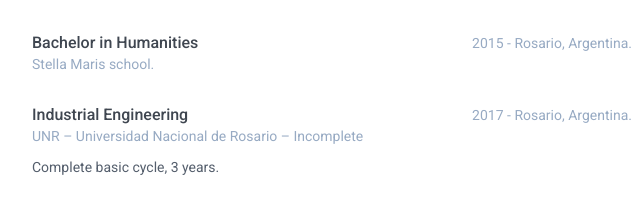
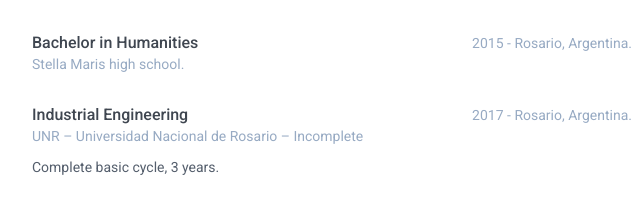
Before and after one commit to chapaman98/chapaman98.github.io, a plain HTML site: page index.html in a window 1280 px wide. Shown: the part 421-626 px from the top of the page, 188-828 px from the left. Drawn offline with Linux system fonts and the light colour scheme.

Commit message:
correccion

```diff
--- a/index.html
+++ b/index.html
@@ -111,7 +111,7 @@
                             <h3 class="job-title">Bachelor in Humanities</h3>
                             <div class="time">2015 - Rosario, Argentina.</div>
                         </div><!--//upper-row-->
-                        <div class="company">Stella Maris school. </div>
+                        <div class="company">Stella Maris high school. </div>
                     </div><!--//meta-->
                 </div><!--//item-->
                     <div class="details">
```
